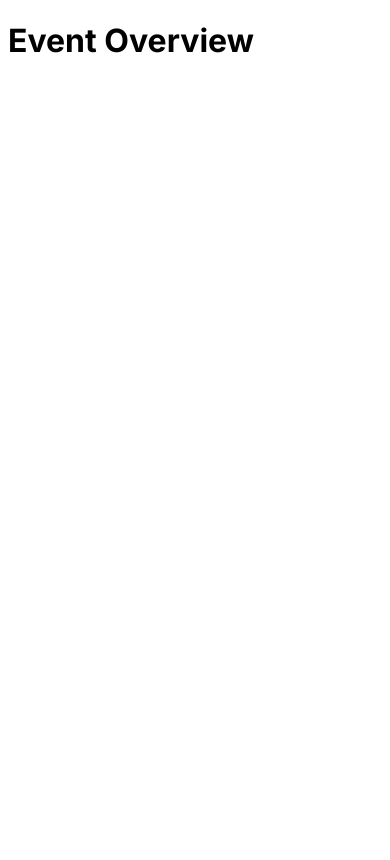
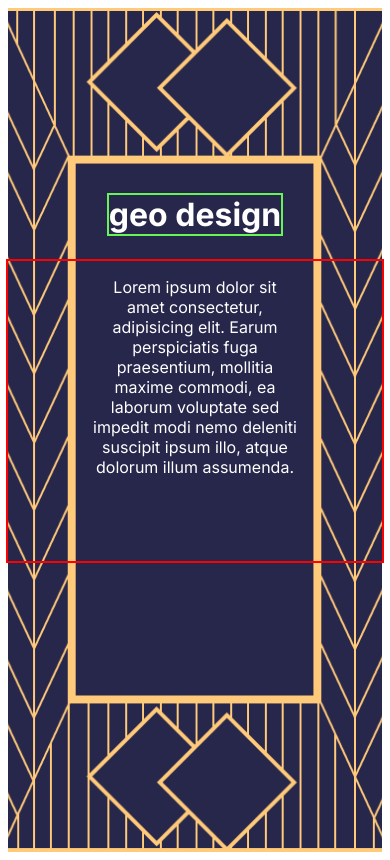
Before and after one commit to nanidam/degree-project-rendezevite, a Next.js app: page /event-overview in a window 390 px wide. Built offline with nearby package versions, Linux system fonts and the light colour scheme.

Commit message:
:art: WIP position placeholders responsiv

```diff
--- /dev/null
+++ b/app/components/style/templateGeoDesign.scss
@@ -0,0 +1,30 @@
+.template-bg {
+  background-color: #27264b;
+  background-image: url("../../../public/templateGeoDesign.png");
+  background-size: cover;
+  background-position: center;
+  background-repeat: no-repeat;
+  min-height: 100vh;
+
+  display: flex;
+  flex-direction: column;
+  align-items: center;
+
+  .template-header {
+    outline: 2px solid rgb(102, 244, 86);
+    margin-top: 50%;
+    font-size: 2rem;
+    color: white;
+  }
+
+  .template-text-container {
+    outline: 2px solid red;
+    width: 100%;
+    padding: 0 85px;
+    font-size: 1rem;
+    text-align: center;
+    box-sizing: border-box;
+    color: white;
+    height: 300px;
+  }
+}
--- /dev/null
+++ b/app/components/templateGeoDesign.tsx
@@ -0,0 +1,18 @@
+import "./style/templateGeoDesign.scss";
+
+const TemplateGeometricDesign = () => {
+  return (
+    <section className="template-bg">
+      <h1 className="template-header">geo design</h1>
+      <article className="template-text-container">
+        <p className="template-text">
+          Lorem ipsum dolor sit amet consectetur, adipisicing elit. Earum perspiciatis fuga
+          praesentium, mollitia maxime commodi, ea laborum voluptate sed impedit modi nemo
+          deleniti suscipit ipsum illo, atque dolorum illum assumenda.
+        </p>
+      </article>
+    </section>
+  );
+};
+
+export default TemplateGeometricDesign;
--- a/app/event-overview/page.tsx
+++ b/app/event-overview/page.tsx
@@ -1,7 +1,10 @@
+import TemplateGeometricDesign from "../components/templateGeoDesign";
+
 const EventOverview = () => {
   return (
     <div>
-      <h1>Event Overview</h1>
+      {/* <h1>Event Overview</h1> */}
+      <TemplateGeometricDesign></TemplateGeometricDesign>
     </div>
   );
 };
```
